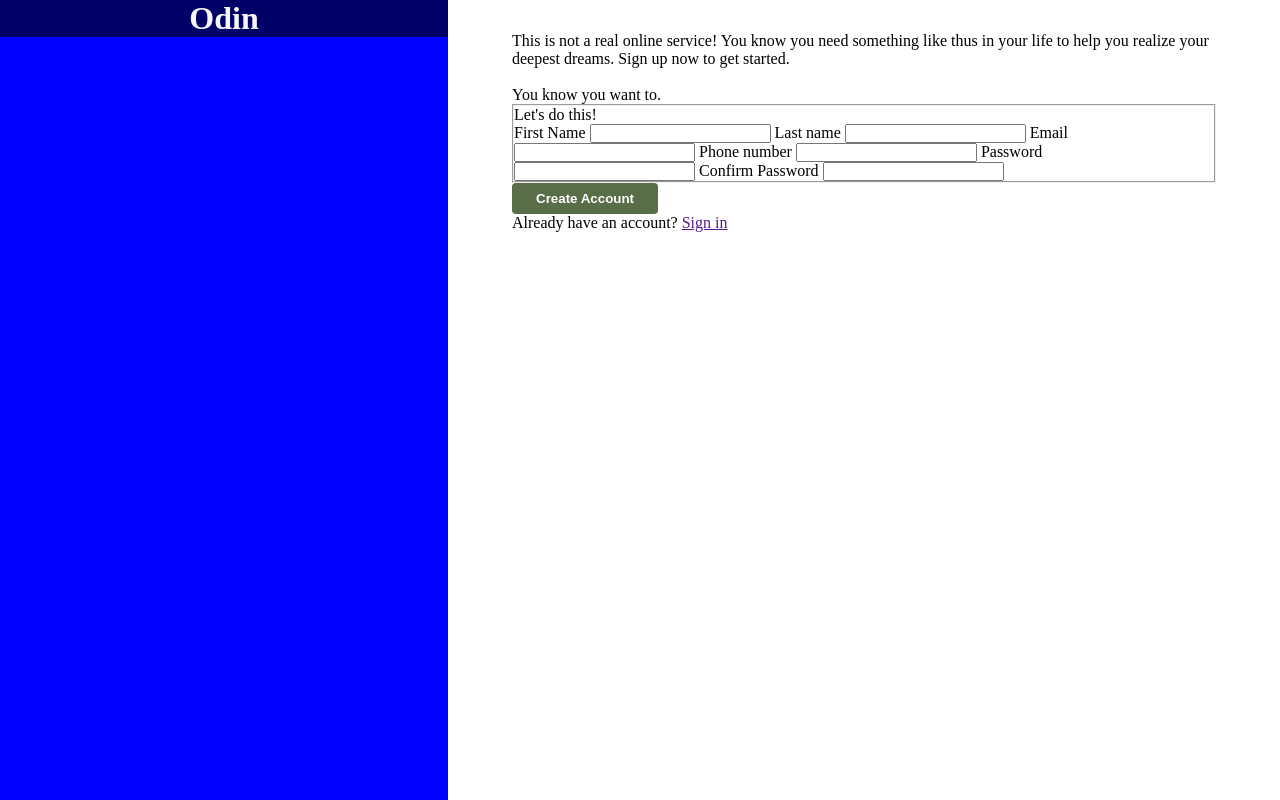
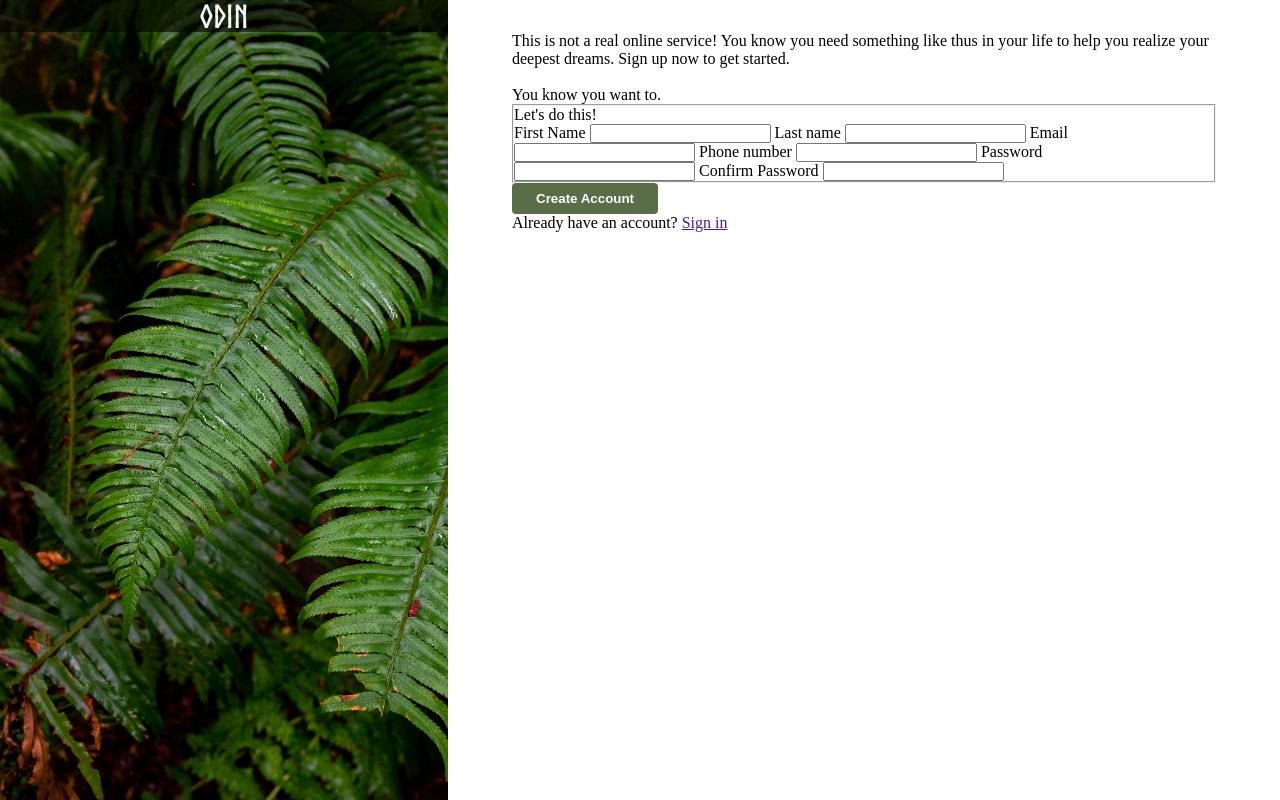
Before and after one commit to itspitso/sign-up-form, a plain HTML site: page index.html in a window 1280 px wide. Drawn offline with Linux system fonts and the light colour scheme.

Commit message:
style: added new font to the logo section

```diff
--- a/style.css
+++ b/style.css
@@ -2,6 +2,12 @@
     margin: 0;
     padding: 0;
     box-sizing: border-box;
+}
+
+@font-face {
+    font-family: 'Norse';
+    src: url('./assets/Norse-Bold.otf');
+    font-weight: bold;
 }
 
 .container {
@@ -16,7 +22,7 @@
     background-color: blue;
     grid-column-start: 1;
     grid-column-end: 2;
-    background-image: url('./images/halie-west-25xggax4bSA-unsplash.jpg');
+    background-image: url('./assets/halie-west-25xggax4bSA-unsplash.jpg');
     background-size: cover;
 
 }
@@ -25,6 +31,7 @@
     color: #f5f5f5;
     background-color: rgba(0, 0, 0, 0.6);
     text-align: center;
+    font-family: 'Norse';
 }
 
 #right {
```
